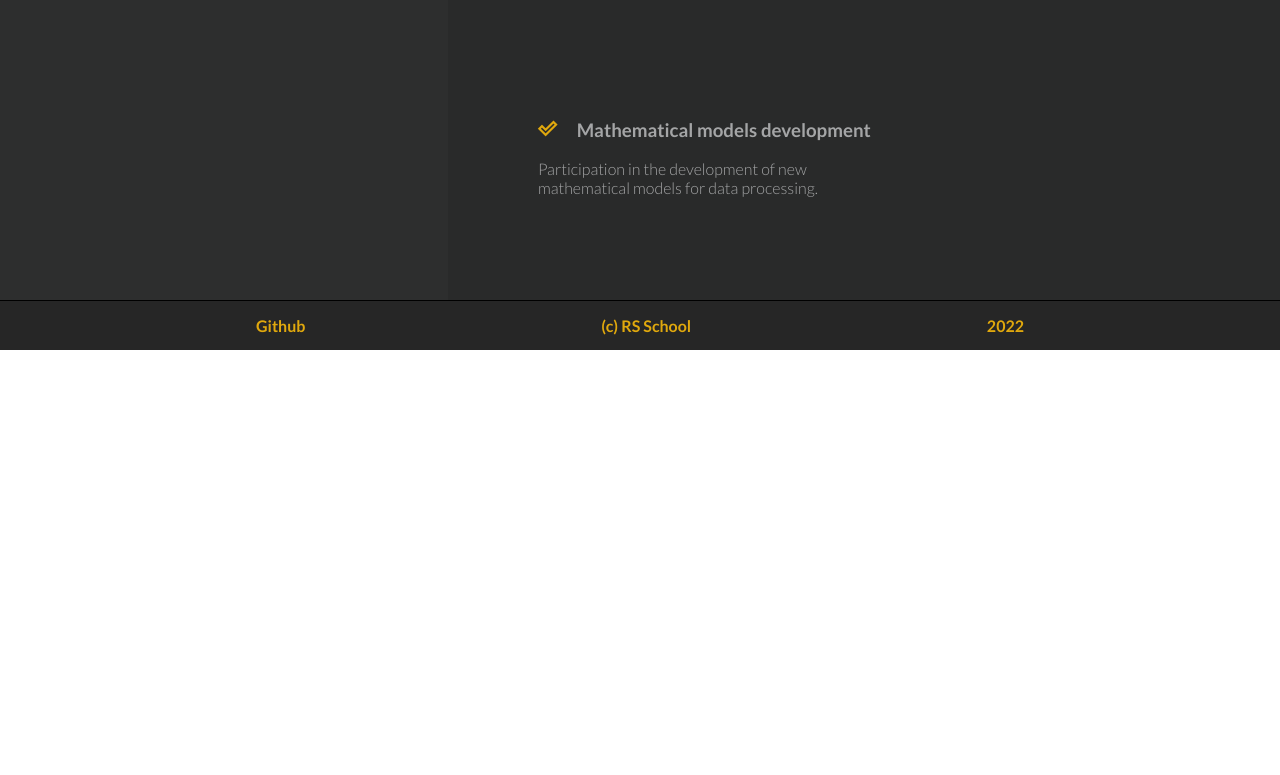
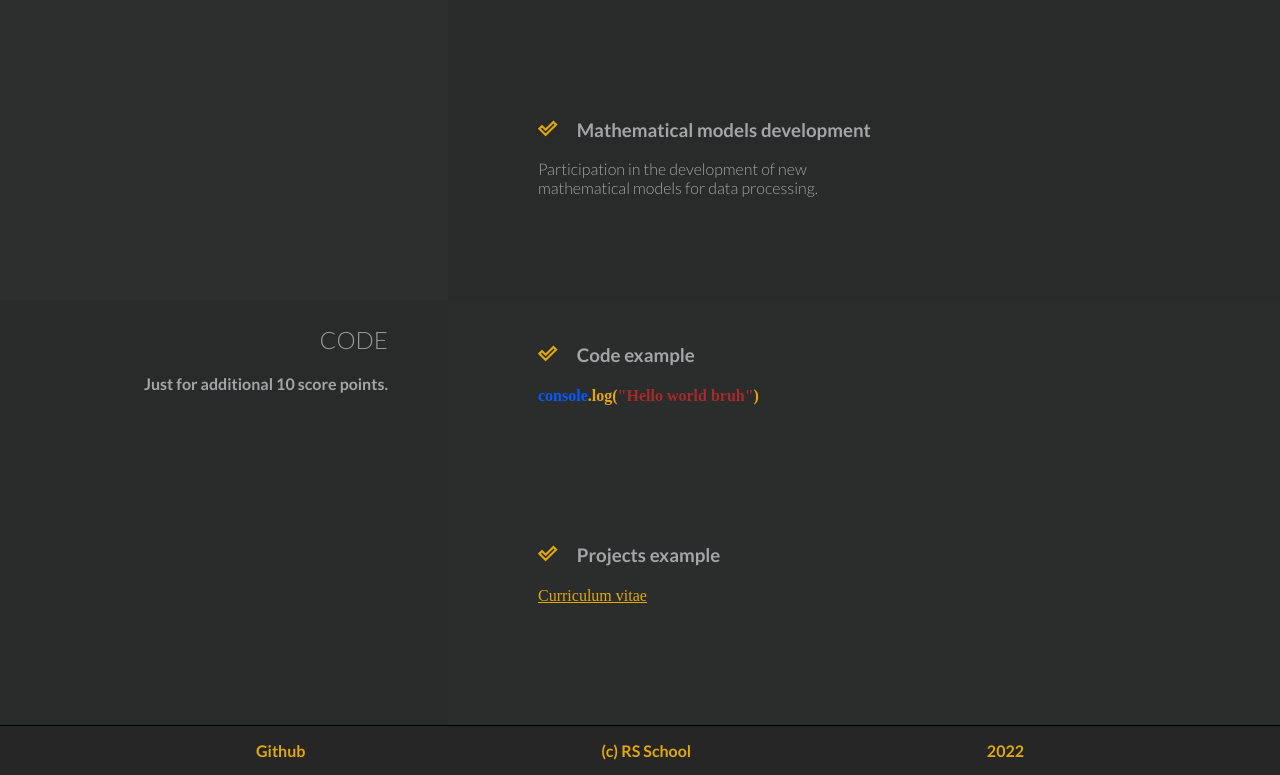
Before and after one commit to Pheblar/rsschool-cv, a plain HTML site: page index.html in a window 1280 px wide. Shown: the part 2609-3384 px from the top of the page. Before the commit the page ends 2959 px from the top, so only its background shows below. Drawn offline with nearby package versions, Linux system fonts and the light colour scheme; files whose address does not match are found by name.

Commit message:
feat: add code example

```diff
--- a/index.html
+++ b/index.html
@@ -167,6 +167,30 @@
                 </div>
             </div>
         </section>
+        <section class="code">
+            <div class="container">
+                <div class="code-inner">
+                    <div class="code-inner-textside">
+                        <h2>
+                            CODE
+                        </h2>
+                        <p>
+                            Just for additional 10 score points.
+                        </p>
+                    </div>
+                    <div class="code-inner-main">
+                        <div class="skills-inner-main-content">
+                            <h3>Code example</h3>
+                            <h4><span class="console--blue">console</span><span class="console--yellow">.log(</span>"<span>Hello world bruh</span>"<span class="console--yellow">)</span></h4>
+                        </div>
+                        <div class="skills-inner-main-content">
+                            <h3>Projects example</h3>
+                            <h4><a href="https://pheblar.github.io/rsschool-cv/">Curriculum vitae</a></h4>
+                        </div>
+                    </div>
+                </div>
+            </div>
+        </section>
       </main>
       <footer>
         <div class="container">
--- a/style.css
+++ b/style.css
@@ -46,7 +46,8 @@ body {
 .photo-area {
     background-color: #2b2c2c;
 }
-.intro-inner {
+.intro-inner,
+.code-inner  {
     display: flex;
 }
 .photo-area {
@@ -92,7 +93,8 @@ h2 {
     display: flex;
 }
 .about-inner-textside,
-.skills-inner-textside {
+.skills-inner-textside,
+.code-inner-textside {
     background-color: #292a2a;
     padding: 5px 60px;
     width: 35%;
@@ -100,7 +102,8 @@ h2 {
     color: #a4a5a6;
     font-weight: 700;
 }
-.about-inner-main {
+.about-inner-main,
+.code-inner-main {
     background-color: #2b2c2c;
     padding: 25px 90px;
     width: 65%;
@@ -108,11 +111,13 @@ h2 {
 }
 .lasertextbold {
     color:#e0a80d;
+    text-decoration: underline;
 }
 .skills-inner {
     display: flex;
 }
-.skills-inner-main {
+.skills-inner-main,
+.code-inner-main {
     background-color: #2b2c2c;
     padding: 25px 90px 0px 0px;
     width: 65%;
@@ -125,6 +130,10 @@ h2 {
     display: flex;
     flex-wrap: wrap;
     background-color:   #292a2a;
+}
+.code-inner-main {
+    display: flex;
+    flex-wrap: wrap;
 }
 .skills-inner-main-content {
     width: 340px;
@@ -210,8 +219,23 @@ footer {
     color: #e0a80d;
     font-weight: 700;
 }
-
 .footer--black {
     color: #e0a80d;
     font-weight: 700;
 }
+h4 {
+    font-family: 'Poppins';
+    color: brown;
+}
+.console--blue {
+    color:rgb(4, 90, 250);
+}
+.console--yellow {
+    color: #e0a80d;
+}
+h4 a {
+    text-decoration: none;
+    color: #e0a80d;
+    font-weight: 300;
+    text-decoration: underline;
+}
```
